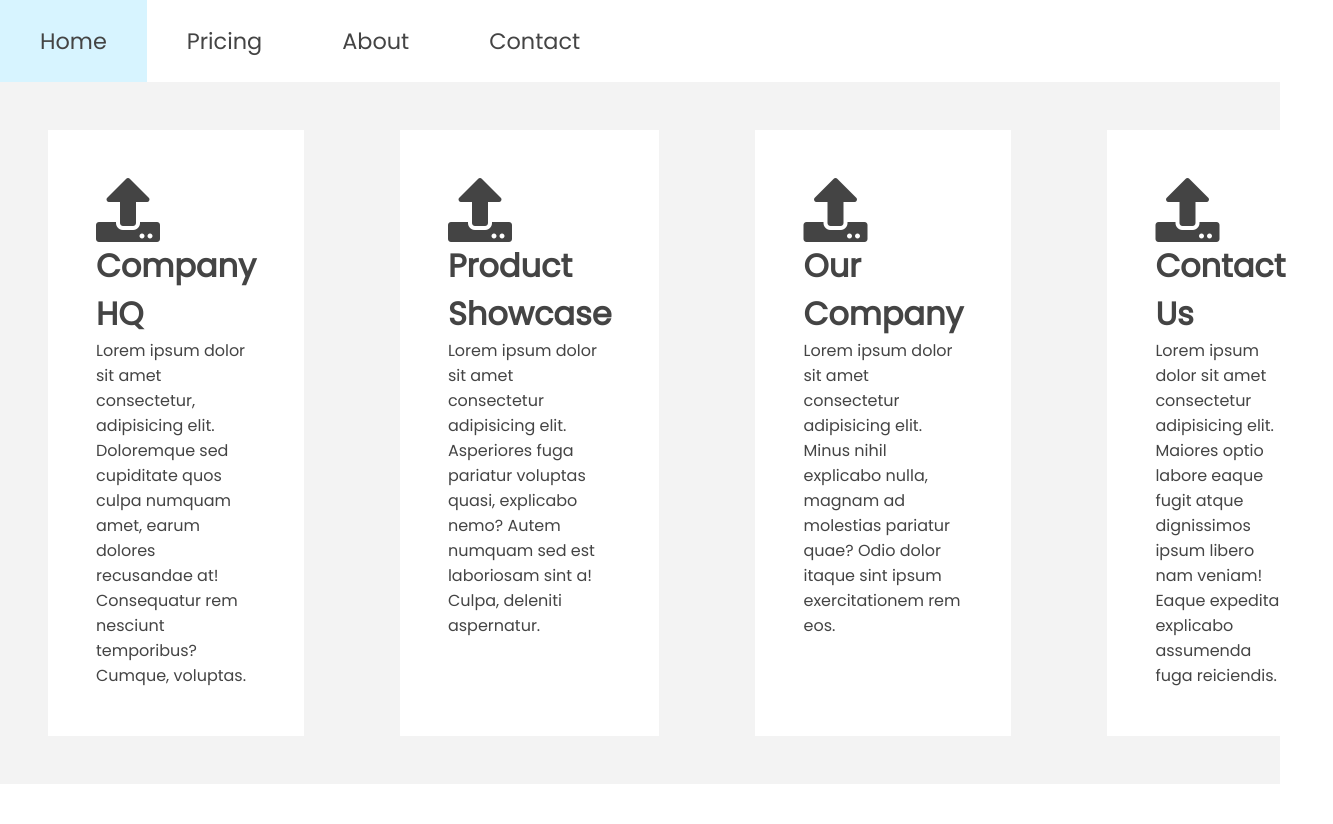
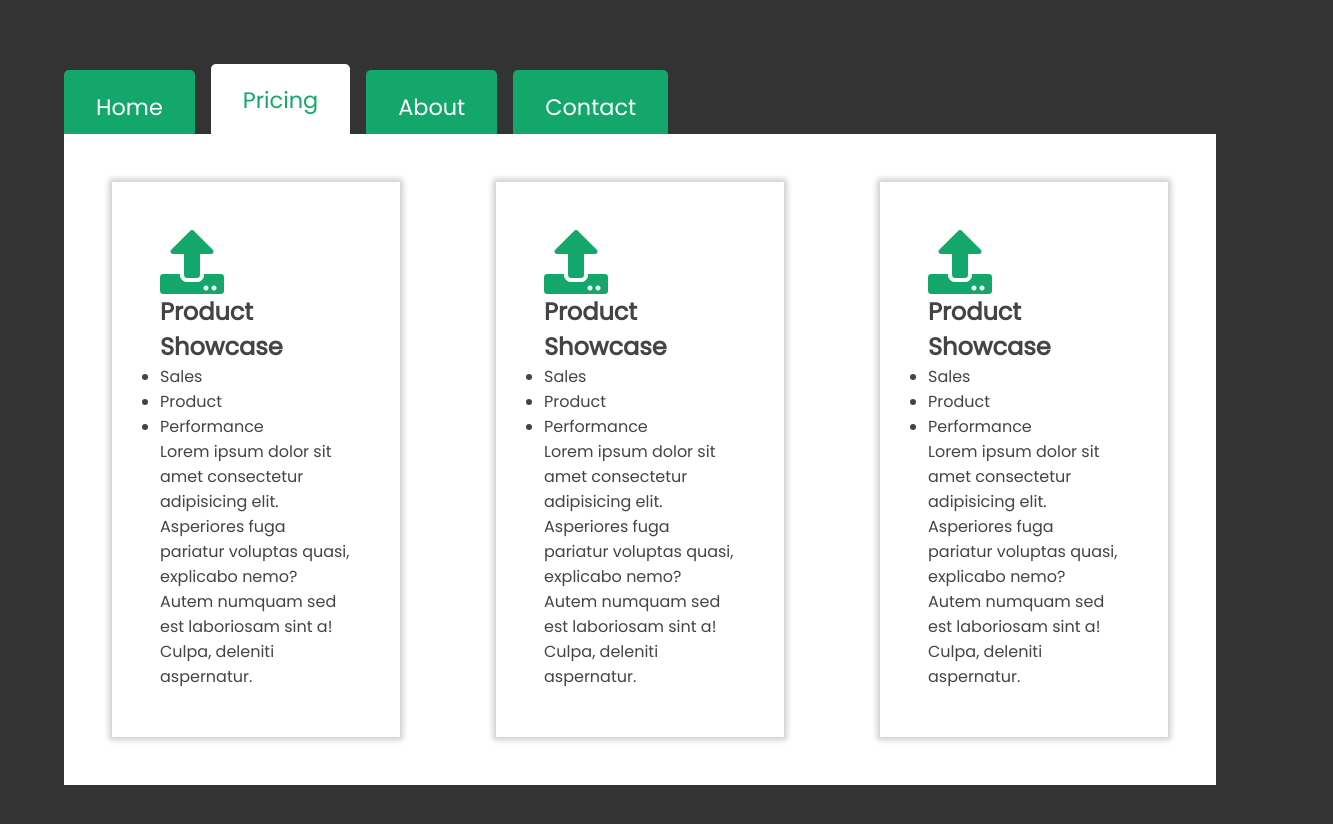
Before and after one commit to AndrewTownsley/tab-content, a plain HTML site: page index.html in a window 1280 px wide. Both pictures are taken after a click on the item "Pricing". Shown: the whole page, 1333 px wide, since content can reach past the window. Before the commit the page ends 800 px from the top, so only its background shows below. Drawn offline with Linux system fonts and the light colour scheme.

Commit message:
Basic JS functionality complete. UI still needs completing, as well as more JS toggles

```diff
--- a/app.js
+++ b/app.js
@@ -0,0 +1,16 @@
+const tabs = document.querySelectorAll('[data-tab-target]');
+const tabContents = document.querySelectorAll('[data-tab-content]');
+
+tabs.forEach(tab => {
+  tab.addEventListener('click', () => {
+    const target = document.querySelector(tab.dataset.tabTarget);
+    tabContents.forEach(tabContent => {
+      tabContent.classList.remove('active');
+    })
+    tabs.forEach(tab => {
+      tab.classList.remove('active');
+    })
+    tab.classList.add('active');
+    target.classList.add('active');
+  })
+});
--- a/index.html
+++ b/index.html
@@ -4,42 +4,92 @@
   <meta charset="UTF-8">
   <meta http-equiv="X-UA-Compatible" content="IE=edge">
   <meta name="viewport" content="width=device-width, initial-scale=1.0">
+  <script src="app.js" defer></script>
   <link rel="stylesheet" href="https://cdnjs.cloudflare.com/ajax/libs/font-awesome/5.15.3/css/all.min.css" integrity="sha512-iBBXm8fW90+nuLcSKlbmrPcLa0OT92xO1BIsZ+ywDWZCvqsWgccV3gFoRBv0z+8dLJgyAHIhR35VZc2oM/gI1w==" crossorigin="anonymous" />
   <link rel="stylesheet" href="style.css">
-  <script src="app.js"></script>
   <title>Tab-Content</title>
 </head>
 <body>
 
+
+
+<section class="tab-container">
+  <!-- -------------------------------------TAB-MENU----------------------------------- -->
   <ul class="tabs-list">
     <li data-tab-target="#home" class="tab">Home</li>
-    <li data-tab-target="#pricing" class="tab">Pricing</li>
+    <li data-tab-target="#pricing" class="tab active">Pricing</li>
     <li data-tab-target="#about" class="tab">About</li>
     <li data-tab-target="#contact" class="tab">Contact</li>
   </ul>
-
+<!-- -------------------------------------TAB-CONTENT------------------------------------ -->
   <div class="tab-content">
     <div class="tab-content-card" id="home" data-tab-content>
       <i class="fas fa-upload fa-4x"></i>
       <h1>Company HQ</h1>
+      <ul class="tab-card-list">
+        <li>Sales</li>
+        <li>Product</li>
+        <li>Performance</li>
+      </ul>
       <p>Lorem ipsum dolor sit amet consectetur, adipisicing elit. Doloremque sed cupiditate quos culpa numquam amet, earum dolores recusandae at! Consequatur rem nesciunt temporibus? Cumque, voluptas.</p>
     </div>
-    <div class="tab-content-card" id="pricing" data-tab-content>
+
+    <div class="tab-content-card-pricing active" id="pricing" data-tab-content>
+      <div class="tab-content-card">
       <i class="fas fa-upload fa-4x"></i>
       <h1>Product Showcase</h1>
+      <ul class="tab-card-list">
+        <li>Sales</li>
+        <li>Product</li>
+        <li>Performance</li>
+      </ul>
       <p>Lorem ipsum dolor sit amet consectetur adipisicing elit. Asperiores fuga pariatur voluptas quasi, explicabo nemo? Autem numquam sed est laboriosam sint a! Culpa, deleniti aspernatur.</p>
     </div>
+    <div class="tab-content-card">
+      <i class="fas fa-upload fa-4x"></i>
+      <h1>Product Showcase</h1>
+      <ul class="tab-card-list">
+        <li>Sales</li>
+        <li>Product</li>
+        <li>Performance</li>
+      </ul>
+      <p>Lorem ipsum dolor sit amet consectetur adipisicing elit. Asperiores fuga pariatur voluptas quasi, explicabo nemo? Autem numquam sed est laboriosam sint a! Culpa, deleniti aspernatur.</p>
+      </div>
+      <div class="tab-content-card">
+      <i class="fas fa-upload fa-4x"></i>
+      <h1>Product Showcase</h1>
+      <ul class="tab-card-list">
+        <li>Sales</li>
+        <li>Product</li>
+        <li>Performance</li>
+      </ul>
+      <p>Lorem ipsum dolor sit amet consectetur adipisicing elit. Asperiores fuga pariatur voluptas quasi, explicabo nemo? Autem numquam sed est laboriosam sint a! Culpa, deleniti aspernatur.</p>
+    </div>
+    </div>
+
     <div class="tab-content-card" id="about" data-tab-content>
       <i class="fas fa-upload fa-4x"></i>
       <h1>Our Company</h1>
+      <ul class="tab-card-list">
+        <li>Sales</li>
+        <li>Product</li>
+        <li>Performance</li>
+      </ul>
       <p>Lorem ipsum dolor sit amet consectetur adipisicing elit. Minus nihil explicabo nulla, magnam ad molestias pariatur quae? Odio dolor itaque sint ipsum exercitationem rem eos.</p>
     </div>
     <div class="tab-content-card" id="contact" data-tab-content>
       <i class="fas fa-upload fa-4x"></i>
       <h1>Contact Us</h1>
+      <ul class="tab-card-list">
+        <li>Sales</li>
+        <li>Product</li>
+        <li>Performance</li>
+      </ul>
       <p>Lorem ipsum dolor sit amet consectetur adipisicing elit. Maiores optio labore eaque fugit atque dignissimos ipsum libero nam veniam! Eaque expedita explicabo assumenda fuga reiciendis.</p>
     </div>
   </div>
 
+</section>
+
 </body>
 </html>
--- a/style.css
+++ b/style.css
@@ -6,30 +6,69 @@
   box-sizing: border-box;
 }
 
+
+
 body {
   font-family:'Poppins', sans-serif;
   color: #444;
+  background: #333;
+}
+
+.tab-container {
+  margin: 4rem;
+}
+
+[data-tab-content] {
+  display: none;
+}
+
+.active[data-tab-content] {
+  display: flex;
 }
 
 .tabs-list {
   display: flex;
+  align-items:flex-end;
   list-style: none;
+  background: #333;
+  z-index: 1;
+  /* height: 4rem; */
 }
 
 .tab {
-  padding: 1.5rem 2.5rem;
+  padding: 1.2rem 2rem;
+  margin-right: 1rem;
+  margin-bottom: 0;
+  height: 4rem;
   font-size: 1.4rem;
   cursor: pointer;
+  background: #14a76c;
+  color: #fff;
+  border-top-left-radius: 5px;
+  border-top-right-radius: 5px;
+  transition: ease .3s;
+}
+
+.tab.active {
+  background-color: #fff;
+  color: #14a76c;
+  height: 4.4rem;
+}
+
+.tab.active:hover {
+  background: #fff;
 }
 
 .tab:hover {
-  background: #d7f4ff;
+  background: #20c281;
+  height: 4.4rem;
 }
 
 .tab-content {
   display: flex;
-
-  background: rgb(243, 243, 243);
+  background: #fff;
+  z-index: 2;
+  position: relative;
 }
 
 .tab-content-card {
@@ -37,4 +76,23 @@ body {
   margin: 3rem;
   padding: 3rem;
   max-width: 600px;
+  box-shadow: 0px 0px 6px 3px rgba(0, 0, 0, 0.2);
+-moz-box-shadow: 0px 0px 6px 3px rgba(0, 0, 0, 0.2);
+-webkit-box-shadow: 0px 0px 6px 3px rgba(0, 0, 0, 0.2);
 }
+
+.tab-content-card i {
+  color: #14a76c;
+}
+
+.tab-content-card-price {
+  display: flex;
+  flex-direction: column;
+  background: #fff;
+  margin: 3rem;
+  padding: 3rem;
+  max-width: 300px;
+  box-shadow: 0px 0px 6px 3px rgba(0, 0, 0, 0.2);
+-moz-box-shadow: 0px 0px 6px 3px rgba(0, 0, 0, 0.2);
+-webkit-box-shadow: 0px 0px 6px 3px rgba(0, 0, 0, 0.2);
+}
```
